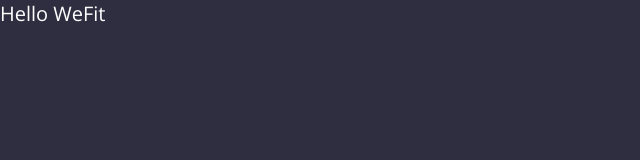
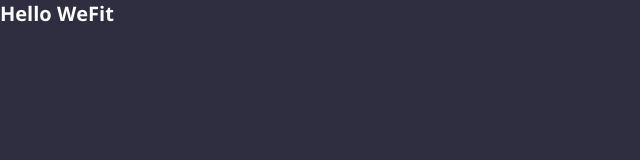
Before and after one commit to jerp86/wefit-test-react, a Next.js app: page / in a window 1280 px wide. Shown: the top 160 px of the page, without its empty margins (0-640 px from the left). Built offline with nearby package versions, Linux system fonts and the light colour scheme.

Commit message:
fix: update font styles

```diff
--- a/src/styles/global.ts
+++ b/src/styles/global.ts
@@ -29,8 +29,8 @@
 
   'body *': {
     fontFamily: '"Open Sans", sans-serif',
-    fontWeight: 400,
-    lineHeight: 1.4,
+    fontWeight: 700,
+    lineHeight: 1.35,
   },
 
   a: {
```
